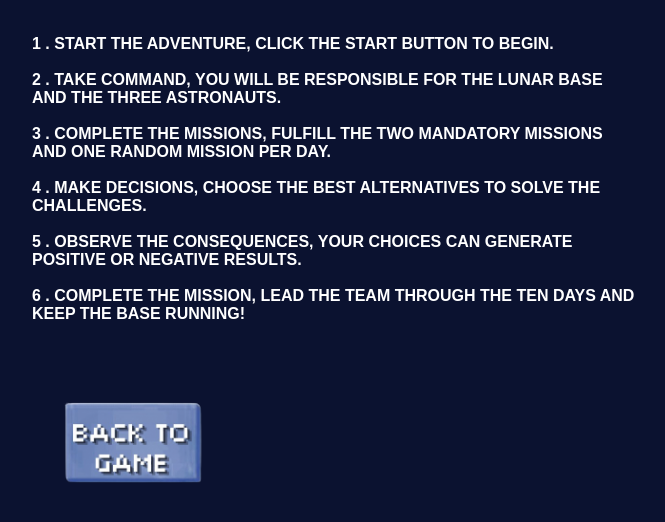
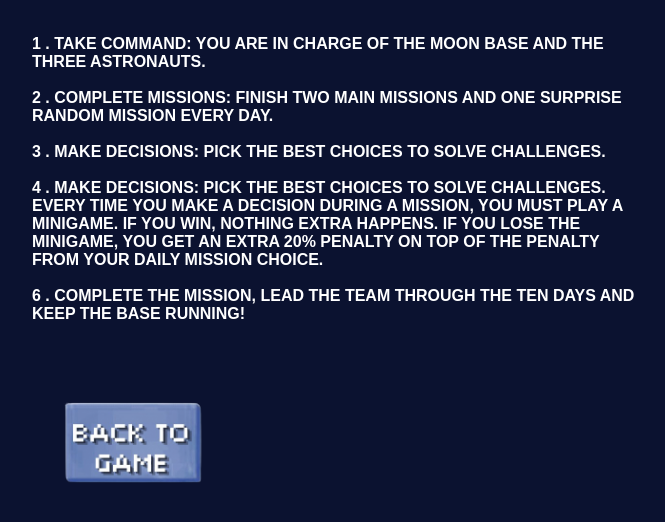
Before and after one commit to psheep4822/Sembo-NASA, a plain HTML site: page tutorial.html in a window 1280 px wide. Shown: the part 86-608 px from the top of the page, without its empty margins (304-969 px from the left). Drawn offline with Linux system fonts and the light colour scheme.

Commit message:
presentation

```diff
--- a/tutorial.html
+++ b/tutorial.html
@@ -9,15 +9,14 @@
 <body>
     <h1>TUTORIAL:</h1>
     <br>
-    <p class="tutorial">1 . START THE ADVENTURE, CLICK THE START BUTTON TO BEGIN.</p>
+    <p class="tutorial">1 . TAKE COMMAND: YOU ARE IN CHARGE OF THE MOON BASE AND THE THREE ASTRONAUTS.</p>
     <br>
-    <p class="tutorial">2 . TAKE COMMAND, YOU WILL BE RESPONSIBLE FOR THE LUNAR BASE AND THE THREE ASTRONAUTS.</p>
+    <p class="tutorial">2 . COMPLETE MISSIONS: FINISH TWO MAIN MISSIONS AND ONE SURPRISE RANDOM MISSION EVERY DAY.</p>
     <br>
-    <p class="tutorial">3 . COMPLETE THE MISSIONS, FULFILL THE TWO MANDATORY MISSIONS AND ONE RANDOM MISSION PER DAY.</p>
+    <p class="tutorial">3 . MAKE DECISIONS: PICK THE BEST CHOICES TO SOLVE CHALLENGES.</p>
     <br>
-    <p class="tutorial">4 . MAKE DECISIONS, CHOOSE THE BEST ALTERNATIVES TO SOLVE THE CHALLENGES.</p>
-    <br>
-    <p class="tutorial">5 . OBSERVE THE CONSEQUENCES, YOUR CHOICES CAN GENERATE POSITIVE OR NEGATIVE RESULTS.</p>
+    <p class="tutorial">4 . MAKE DECISIONS: PICK THE BEST CHOICES TO SOLVE CHALLENGES.</p>
+    <p class="tutorial">EVERY TIME YOU MAKE A DECISION DURING A MISSION, YOU MUST PLAY A MINIGAME. IF YOU WIN, NOTHING EXTRA HAPPENS. IF YOU LOSE THE MINIGAME, YOU GET AN EXTRA 20% PENALTY ON TOP OF THE PENALTY FROM YOUR DAILY MISSION CHOICE.<em></em></p>
     <br>
     <p class="tutorial">6 . COMPLETE THE MISSION, LEAD THE TEAM THROUGH THE TEN DAYS AND KEEP THE BASE RUNNING!</p>
 
```
Also changed, not shown: presentationSembo.html (+10 -2 lines).
